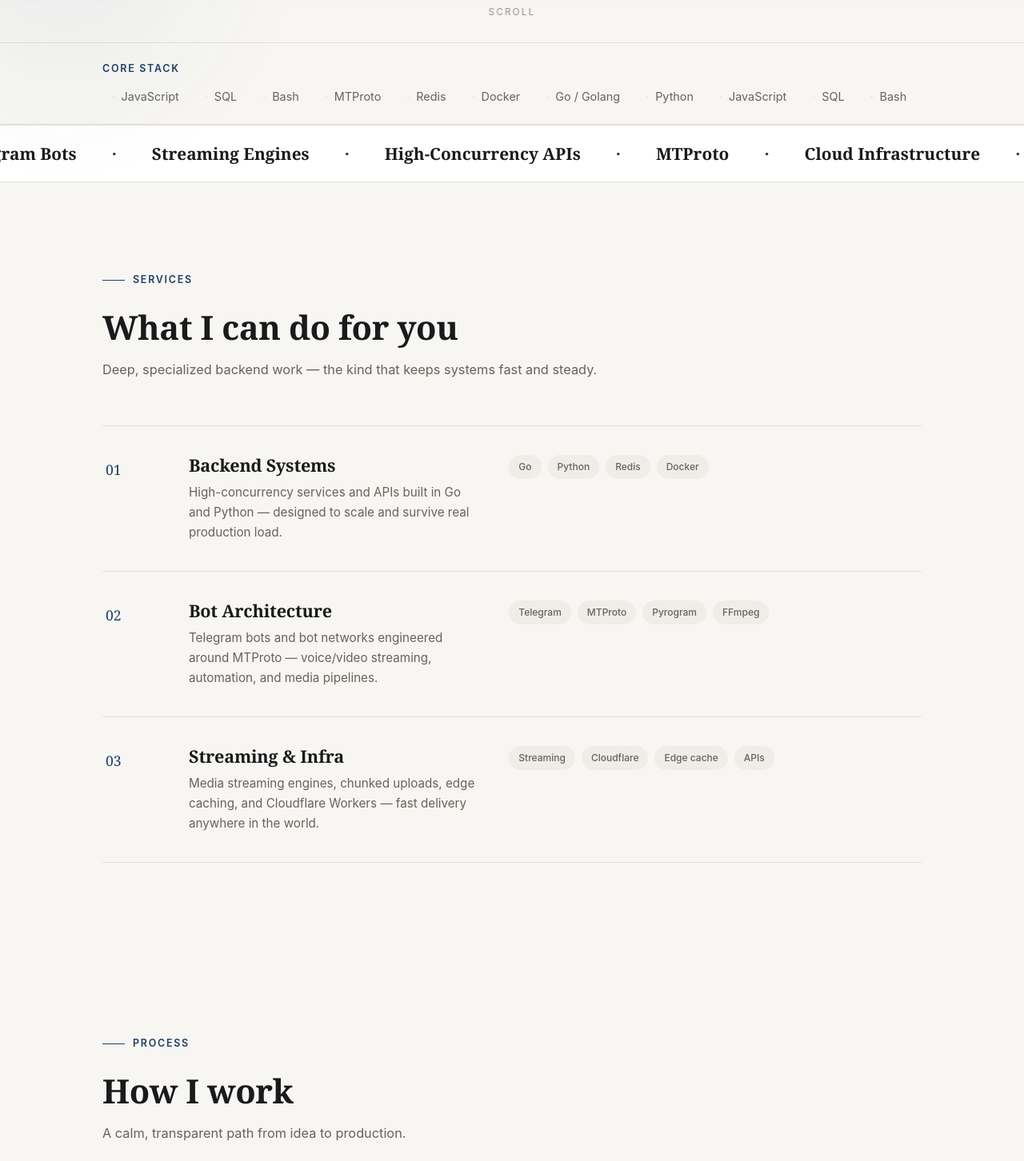
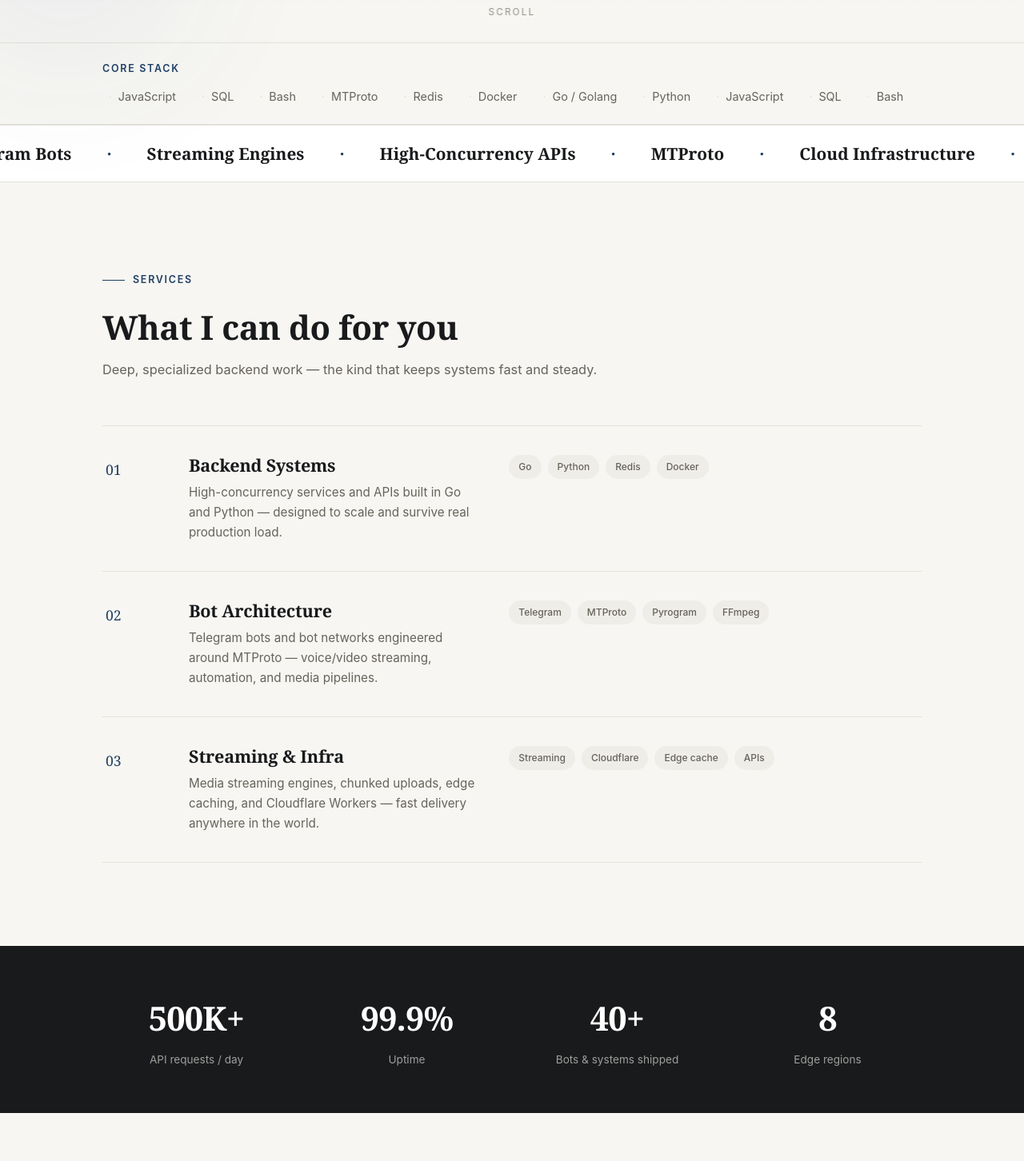
Before and after one commit to SUDEEPBOTS/personal-brand-website, a Next.js app: page / in a window 1280 px wide. Shown: the part 798-2250 px from the top of the page at 80% size. Built offline with nearby package versions, Linux system fonts and the light colour scheme.

Commit message:
Add metrics band and testimonials carousel; verified build passes
Co-Authored-By: Claude Code <noreply@anthropic.com>

```diff
--- a/app/globals.css
+++ b/app/globals.css
@@ -1020,3 +1020,103 @@ footer p {
     grid-template-columns: 1fr;
   }
 }
+
+/* ---------- Metrics band ---------- */
+.metrics {
+  background: var(--ink);
+  color: var(--bg);
+  padding: 56px 0;
+  border-radius: 0;
+}
+.metrics .container {
+  display: grid;
+  grid-template-columns: repeat(4, 1fr);
+  gap: 28px;
+}
+.metric {
+  text-align: center;
+}
+.metric-value {
+  font-family: var(--serif);
+  font-size: 2.6rem;
+  font-weight: 600;
+  color: #fff;
+  letter-spacing: -0.02em;
+}
+.metric-label {
+  margin-top: 6px;
+  font-size: 0.85rem;
+  color: rgba(247,246,242,0.6);
+}
+@media (max-width: 760px) {
+  .metrics .container {
+    grid-template-columns: repeat(2, 1fr);
+    gap: 24px;
+  }
+}
+
+/* ---------- Testimonials ---------- */
+.testimonial {
+  max-width: 680px;
+  margin: 0 auto;
+  text-align: center;
+  background: var(--surface);
+  border: 1px solid var(--line);
+  border-radius: 12px;
+  padding: 44px 40px;
+  box-shadow: var(--shadow);
+}
+.testimonial-quote {
+  font-family: var(--serif);
+  font-size: 1.35rem;
+  line-height: 1.5;
+  color: var(--ink);
+  margin-bottom: 24px;
+}
+.testimonial-cite {
+  display: flex;
+  flex-direction: column;
+  gap: 2px;
+  margin-bottom: 24px;
+}
+.testimonial-cite strong {
+  font-size: 0.95rem;
+}
+.testimonial-cite span {
+  font-size: 0.85rem;
+  color: var(--muted);
+}
+.testimonial-nav {
+  display: flex;
+  align-items: center;
+  justify-content: center;
+  gap: 12px;
+}
+.testimonial-nav button {
+  background: none;
+  border: 1px solid var(--line);
+  color: var(--ink);
+  width: 36px;
+  height: 36px;
+  border-radius: 50%;
+  cursor: pointer;
+  font-size: 1rem;
+  transition: background 0.2s, border-color 0.2s, color 0.2s;
+}
+.testimonial-nav button:hover {
+  background: var(--accent);
+  border-color: var(--accent);
+  color: #fff;
+}
+.testimonial-nav .dotnav {
+  width: 8px;
+  height: 8px;
+  border-radius: 50%;
+  padding: 0;
+  border: none;
+  background: var(--line);
+}
+.testimonial-nav .dotnav.active {
+  background: var(--accent);
+  transform: scale(1.25);
+}
--- a/app/page.jsx
+++ b/app/page.jsx
@@ -6,6 +6,8 @@ import Experience from '@/components/Experience';
 import Banner from '@/components/Banner';
 import Process from '@/components/Process';
 import Faq from '@/components/Faq';
+import Metrics from '@/components/Metrics';
+import Testimonials from '@/components/Testimonials';
 import Work from '@/components/Work';
 import Contact from '@/components/Contact';
 import Footer from '@/components/Footer';
@@ -19,9 +21,11 @@ export default function Home() {
         <Stack />
         <Banner />
         <Services />
+        <Metrics />
         <Process />
         <Experience />
         <Faq />
+        <Testimonials />
         <Work />
         <Contact />
       </main>
--- /dev/null
+++ b/components/Metrics.jsx
@@ -0,0 +1,21 @@
+const METRICS = [
+  { value: '500K+', label: 'API requests / day' },
+  { value: '99.9%', label: 'Uptime' },
+  { value: '40+', label: 'Bots & systems shipped' },
+  { value: '8', label: 'Edge regions' },
+];
+
+export default function Metrics() {
+  return (
+    <div className="metrics">
+      <div className="container">
+        {METRICS.map((m) => (
+          <div className="metric reveal" key={m.label}>
+            <div className="metric-value">{m.value}</div>
+            <div className="metric-label">{m.label}</div>
+          </div>
+        ))}
+      </div>
+    </div>
+  );
+}
--- /dev/null
+++ b/components/Testimonials.jsx
@@ -0,0 +1,63 @@
+'use client';
+
+import { useState } from 'react';
+
+const TESTIMONIALS = [
+  {
+    quote:
+      'Sudeep built our media streaming pipeline and API layer. Hundreds of thousands of requests a day, and it never blinks.',
+    name: 'Product Lead',
+    role: 'Yukisbox',
+  },
+  {
+    quote:
+      'He joined our team mid-project and untangled a bottleneck we had struggled with for weeks. Deep, rare capability.',
+    name: 'Engineering Manager',
+    role: 'Startup · Delhi',
+  },
+  {
+    quote:
+      'The bot infrastructure he designed handles heavy group traffic flawlessly. It just works, quietly, at scale.',
+    name: 'Community Admin',
+    role: 'Telegram Network',
+  },
+];
+
+export default function Testimonials() {
+  const [i, setI] = useState(0);
+  const t = TESTIMONIALS[i];
+
+  return (
+    <section id="testimonials">
+      <div className="container">
+        <div className="section-head reveal">
+          <span className="eyebrow">Testimonials</span>
+          <h2>What people say</h2>
+          <p>Trusted by teams running production systems.</p>
+        </div>
+
+        <div className="testimonial reveal">
+          <div className="testimonial-quote">
+            &ldquo;{t.quote}&rdquo;
+          </div>
+          <div className="testimonial-cite">
+            <strong>{t.name}</strong>
+            <span>{t.role}</span>
+          </div>
+          <div className="testimonial-nav">
+            <button onClick={() => setI((i - 1 + TESTIMONIALS.length) % TESTIMONIALS.length)} aria-label="Previous">←</button>
+            {TESTIMONIALS.map((_, idx) => (
+              <button
+                key={idx}
+                className={`dotnav ${idx === i ? 'active' : ''}`}
+                onClick={() => setI(idx)}
+                aria-label={`Slide ${idx + 1}`}
+              />
+            ))}
+            <button onClick={() => setI((i + 1) % TESTIMONIALS.length)} aria-label="Next">→</button>
+          </div>
+        </div>
+      </div>
+    </section>
+  );
+}
```
